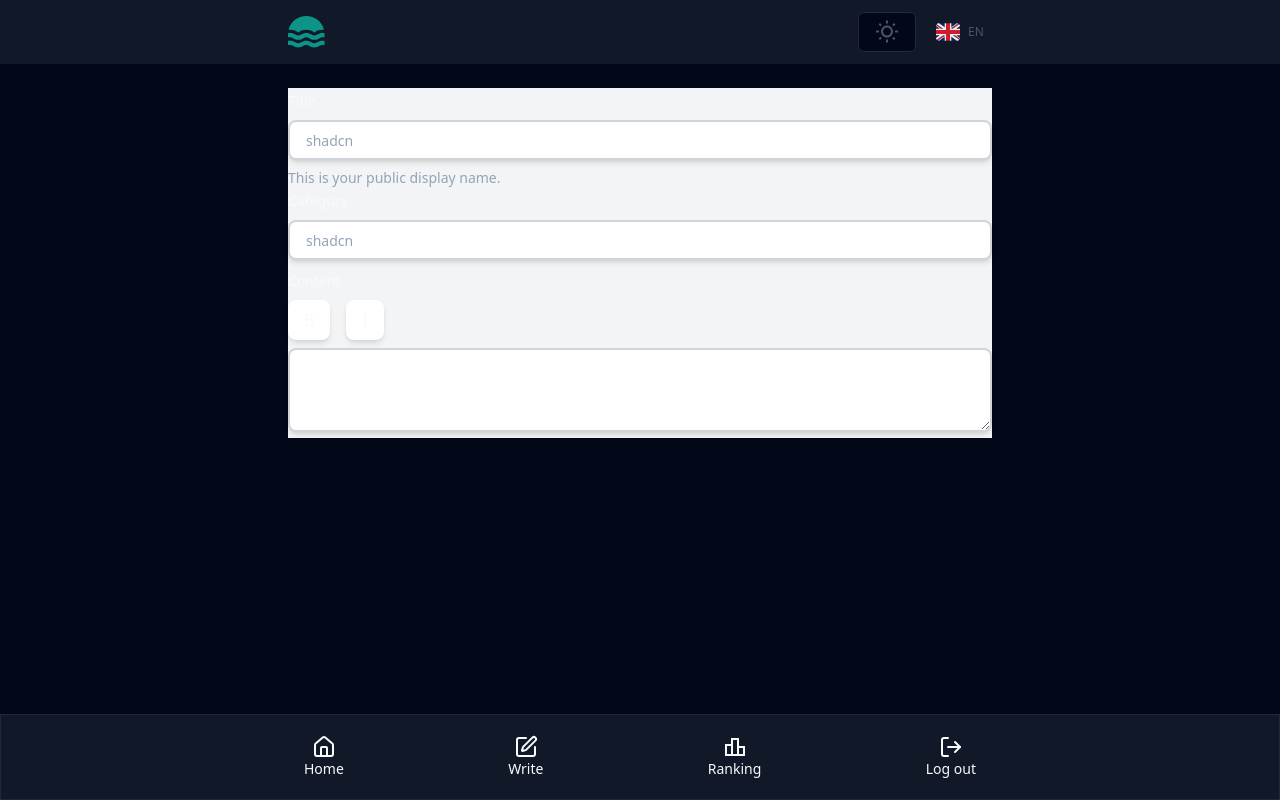
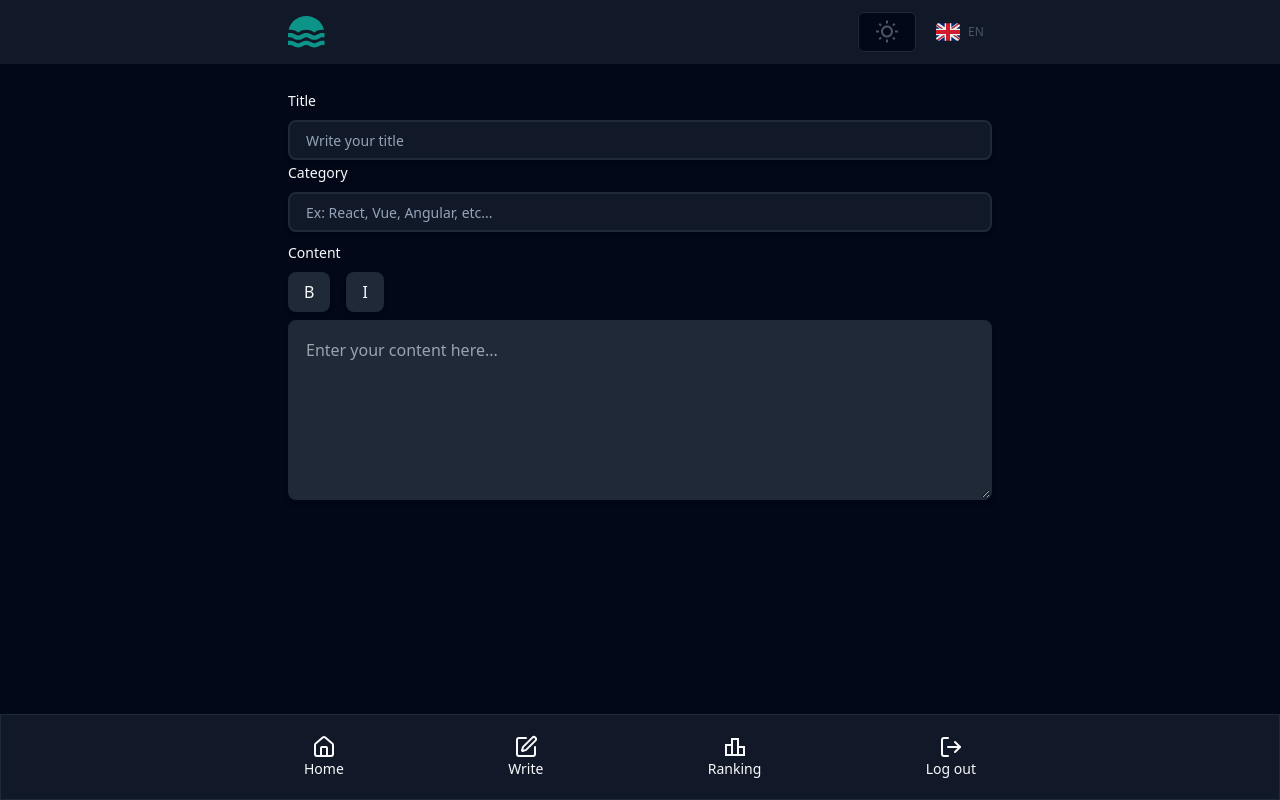
Before and after one commit to ronywahyuu/forum-space, a React (Vite) app: page /write in a window 1280 px wide. Built offline with nearby package versions, Linux system fonts and the light colour scheme.

Commit message:
ui: fix dark mode issue in write page

```diff
--- a/src/features/write/Write.tsx
+++ b/src/features/write/Write.tsx
@@ -49,7 +49,7 @@ const Write: React.FC<Props> = (props) => {
     <Form {...form}>
       <form onSubmit={form.handleSubmit(onSubmit)}>
 
-        <div className="flex flex-col   bg-gray-100">
+        <div className="flex flex-col   ">
 
           <FormField
             control={form.control}
@@ -58,11 +58,11 @@ const Write: React.FC<Props> = (props) => {
               <FormItem>
                 <FormLabel>Title</FormLabel>
                 <FormControl>
-                  <Input className="bg-white p-4 border-2 border-gray-300 rounded-lg shadow-md  focus:outline-none focus:ring-2 focus:ring-blue-200" placeholder="shadcn" {...field} />
+                  <Input
+                    className="bg-white dark:bg-gray-900 p-4 border-2 border-gray-300 dark:border-gray-800 rounded-lg shadow-md  focus:outline-none focus:ring-2 focus:ring-blue-200"
+                    placeholder="Write your title"
+                    {...field} />
                 </FormControl>
-                <FormDescription>
-                  This is your public display name.
-                </FormDescription>
                 <FormMessage />
               </FormItem>
             )}
@@ -74,7 +74,10 @@ const Write: React.FC<Props> = (props) => {
               <FormItem>
                 <FormLabel>Category</FormLabel>
                 <FormControl>
-                  <Input className="bg-white p-4 border-2 border-gray-300 rounded-lg shadow-md  focus:outline-none focus:ring-2 focus:ring-blue-200" placeholder="shadcn" {...field} />
+                  <Input
+                    className="bg-white dark:bg-gray-900 p-4 border-2 border-gray-300 dark:border-gray-800 rounded-lg shadow-md  focus:outline-none focus:ring-2 focus:ring-blue-200"
+                    placeholder="Ex: React, Vue, Angular, etc..."
+                    {...field} />
                 </FormControl>
                 <FormMessage />
               </FormItem>
@@ -87,14 +90,16 @@ const Write: React.FC<Props> = (props) => {
               <FormItem className="mt-2">
                 <FormLabel>Content</FormLabel>
                 <div className="flex space-x-4 mb-4">
-                  <button onClick={toggleBold} className={`px-4 py-2 rounded-lg shadow-md ${bold ? 'bg-blue-500 text-white' : 'bg-white'}`}>B</button>
-                  <button onClick={toggleItalic} className={`px-4 py-2 rounded-lg shadow-md ${italic ? 'bg-blue-500 text-white' : 'bg-white'}`}>I</button>
+                  <button onClick={toggleBold} className={`px-4 py-2 rounded-lg shadow-md ${bold ? 'bg-blue-500 text-white' : 'bg-white dark:bg-gray-800'}`}>B</button>
+                  <button onClick={toggleItalic} className={`px-4 py-2 rounded-lg shadow-md ${italic ? 'bg-blue-500 text-white' : 'bg-white dark:bg-gray-800'}`}>I</button>
                 </div>
 
                 <FormControl>
                   <textarea
-                    className={`w-full h-1/2 p-4 border-2 border-gray-300 rounded-lg shadow-md  focus:outline-none focus:ring-2 focus:ring-blue-200 ${bold ? 'font-bold' : ''} ${italic ? 'italic' : ''}`}
+                    className={`bg-white dark:bg-gray-800 w-full h-1/2 p-4 border-2 border-gray-300 dark:border-gray-800 rounded-lg shadow-md  focus:outline-none focus:ring-2 focus:ring-blue-200 ${bold ? 'font-bold' : ''} ${italic ? 'italic' : ''}`}
                     {...field}
+                    rows={6}
+                    placeholder="Enter your content here..."
                   />
 
                 </FormControl>
```
